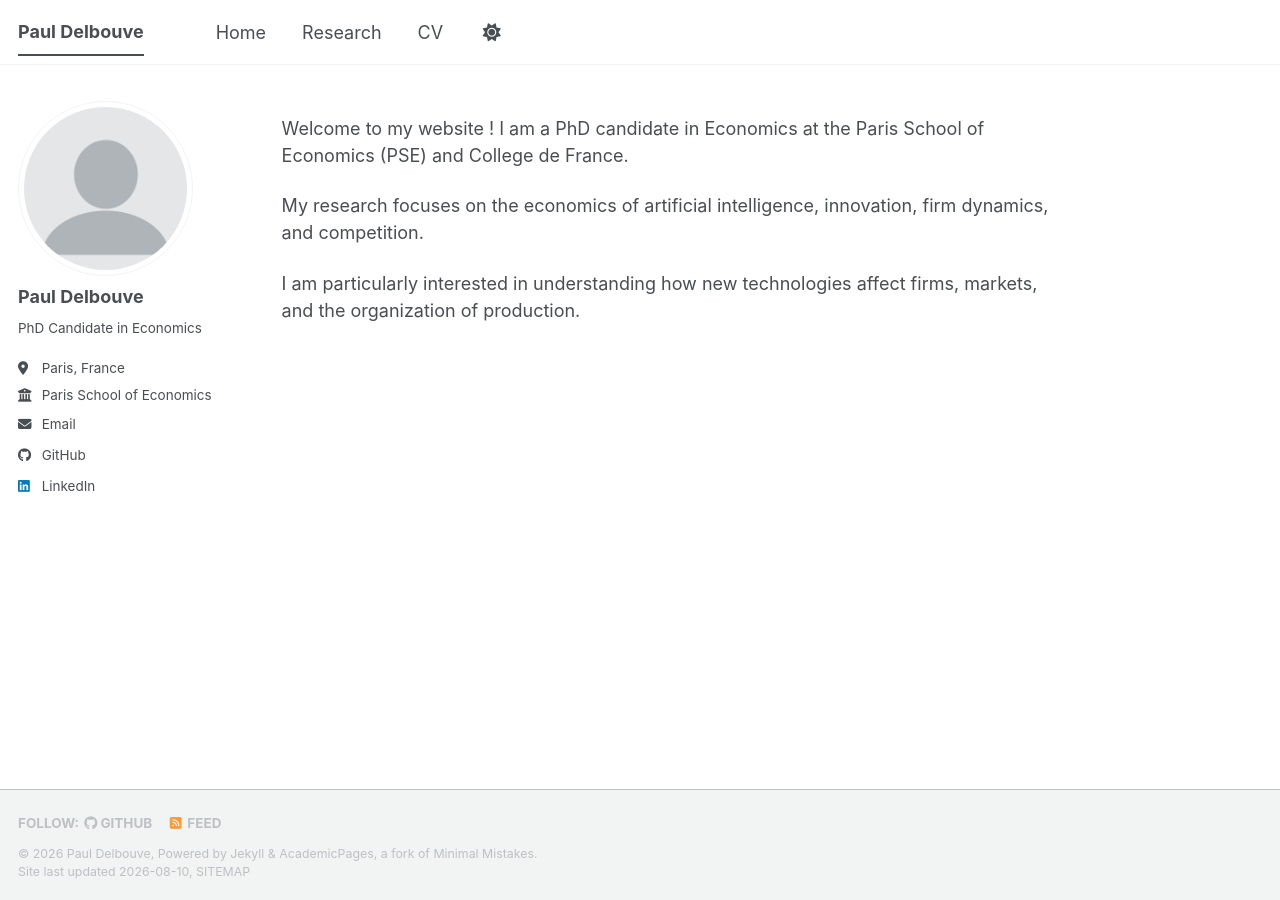
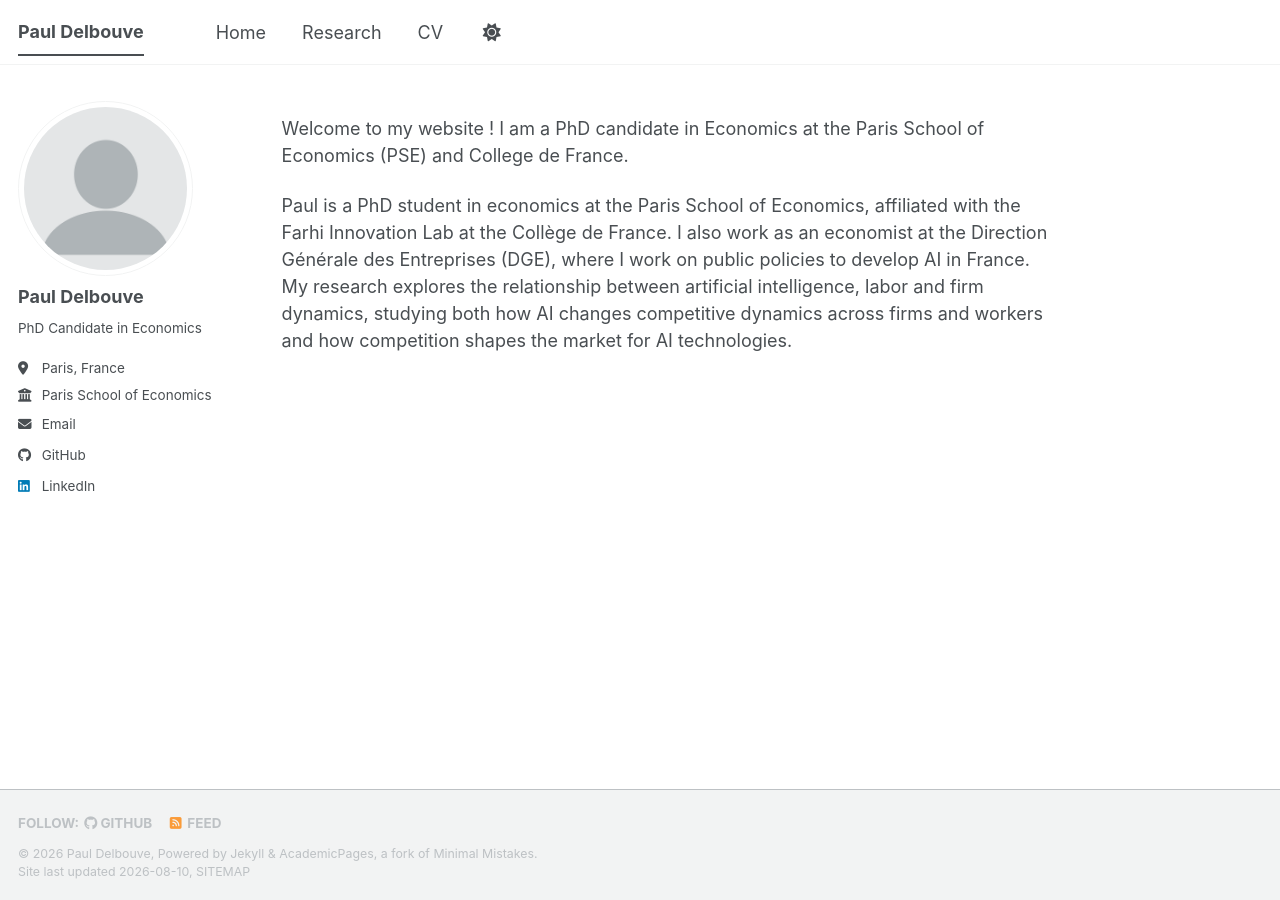
Before and after one commit to Pdelbouve/pdelbouve.github.io, a Jekyll site: the page built from _pages/about.md, in a window 1280 px wide. Built offline with Jekyll 4.4.1, drawn with Linux system fonts in a browser that asks for light colours; a style sheet for code colours, icons or effects is not loaded.

Commit message:
Update about.md

```diff
--- a/_pages/about.md
+++ b/_pages/about.md
@@ -9,8 +9,6 @@ redirect_from:
 
 Welcome to my website ! I am a PhD candidate in Economics at the Paris School of Economics (PSE) and College de France.
 
-My research focuses on the economics of artificial intelligence, innovation,
-firm dynamics, and competition.
 
-I am particularly interested in understanding how new technologies affect
-firms, markets, and the organization of production.
+Paul is a PhD student in economics at the Paris School of Economics, affiliated with the Farhi Innovation Lab at the Collège de France. I also work as an economist at the Direction Générale des Entreprises (DGE), where I work on public policies to develop AI in France.
+My research explores the relationship between artificial intelligence, labor and firm dynamics, studying both how AI changes competitive dynamics across firms and workers and how competition shapes the market for AI technologies.
```
